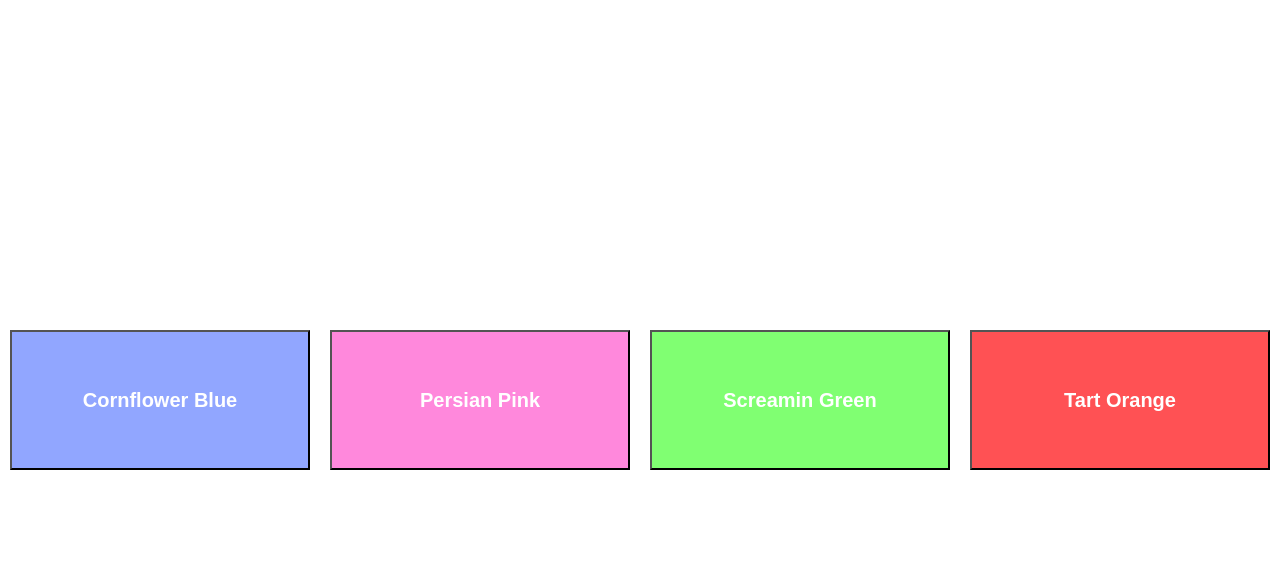
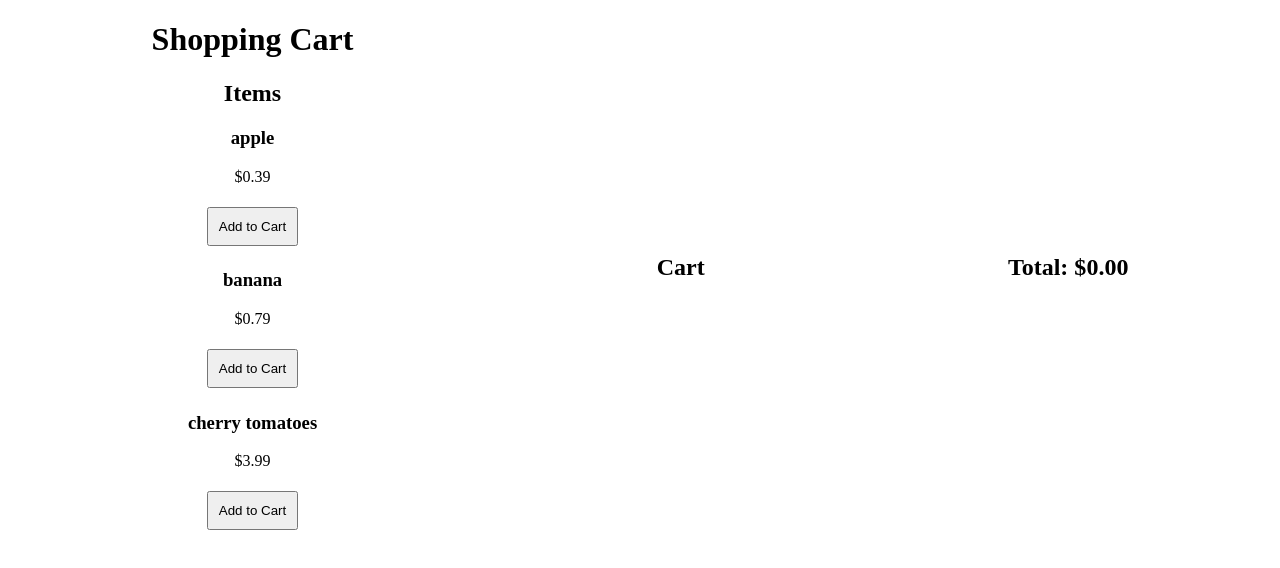
Before and after one commit to sameem420/React.js-Code-Challenges, a React (Create React App) app: page / in a window 1280 px wide. Shown: the top 568 px of the page. Built offline with nearby package versions, Linux system fonts and the light colour scheme.

Commit message:
:white_check_mark: Shoppingcart challenge done

```diff
--- a/public/index.html
+++ b/public/index.html
@@ -24,7 +24,7 @@
       work correctly both with client-side routing and a non-root public URL.
       Learn how to configure a non-root public URL by running `npm run build`.
     -->
-    <title>React App</title>
+    <title>React Challenges</title>
   </head>
   <body>
     <noscript>You need to enable JavaScript to run this app.</noscript>
--- /dev/null
+++ b/src/11-shopping-cart/ShoppingCart.js
@@ -0,0 +1,100 @@
+import { useState } from "react";
+
+const items = [
+  {
+    name: "apple",
+    price: 0.39,
+  },
+  {
+    name: "banana",
+    price: 0.79,
+  },
+  {
+    name: "cherry tomatoes",
+    price: 3.99,
+  },
+];
+
+function ShoppingCart() {
+  const [cart, setCart] = useState([]);
+
+  const addToCart = (item) => {
+    console.log(item);
+    let cartCopy = [...cart];
+    const itemInCart = cartCopy.find((i) => i.name === item.name);
+    if (itemInCart) {
+      itemInCart.quantity += 1;
+      setCart(cartCopy);
+    } else {
+      setCart((prevCart) => [...prevCart, { ...item, quantity: 1 }]);
+    }
+  };
+
+  const increaseQuantity = (name) => {
+    let cartCopy = [...cart];
+    let item = cartCopy.find((i) => i.name === name);
+    item.quantity += 1;
+    setCart(cartCopy);
+  };
+
+  const decreaseQuantity = (name) => {
+    let cartCopy = [...cart];
+    let item = cartCopy.find((i) => i.name === name);
+    if (item.quantity > 1) {
+      item.quantity -= 1;
+    } else {
+      cartCopy = cartCopy.filter((item) => item.name !== name);
+    }
+    setCart(cartCopy);
+  };
+
+  return (
+    <div
+      style={{
+        display: "flex",
+        flexDirection: "row",
+        flexWrap: "wrap",
+        alignItems: "center",
+        justifyContent: "space-around",
+      }}
+    >
+      <div className="cart" style={{}}>
+        <h1>Shopping Cart</h1>
+        <div className="items">
+          <h2>Items</h2>
+          {items.map((item) => (
+            <div key={item.name}>
+              <h3>{item.name}</h3>
+              <p>${item.price}</p>
+              <button onClick={() => addToCart(item)}>Add to Cart</button>
+            </div>
+          ))}
+        </div>
+      </div>
+      <div>
+        <h2>Cart</h2>
+        {cart.map((item) => (
+          <div key={item.name}>
+            <h3>{item.name}</h3>
+            <p>
+              <button onClick={() => decreaseQuantity(item.name)}>-</button>
+              {item.quantity}
+              <button onClick={() => increaseQuantity(item.name)}>+</button>
+            </p>
+            <p>Subtotal: ${(item.quantity * item.price).toFixed(2)}</p>
+          </div>
+        ))}
+      </div>
+      <div className="total">
+        <h2>
+          Total: $
+          {cart
+            ?.reduce((acc, item) => acc + item.quantity * item.price, 0)
+            .toFixed(2)}
+        </h2>
+      </div>
+    </div>
+  );
+}
+
+export default ShoppingCart;
--- a/src/App.js
+++ b/src/App.js
@@ -7,6 +7,10 @@ import DogPics from "./04-dog-pics/DogPics";
 import ScoreKeeper from "./05-score-keeper/ScoreKeeper";
 import ToggleWindowEvent from "./06-add-window-event/ToggleWindowEvent";
 import ColorPicker from "./07-color-picker/ColorPicker";
+import PixelArt from "./08-pixel-art/PixelArt";
+import SimpleCalculator from "./09-simple-calculator/SimpleCalculator";
+import FocusInput from "./10-focus-input/FocusInput";
+import ShoppingCart from "./11-shopping-cart/ShoppingCart";
 
 function App() {
   return (
@@ -17,7 +21,11 @@ function App() {
       {/* <DogPics /> */}
       {/* <ScoreKeeper /> */}
       {/* <ToggleWindowEvent /> */}
-      <ColorPicker />
+      {/* <ColorPicker /> */}
+      {/* <PixelArt /> */}
+      {/* <SimpleCalculator /> */}
+      {/* <FocusInput /> */}
+      <ShoppingCart />
     </div>
   );
 }
```
